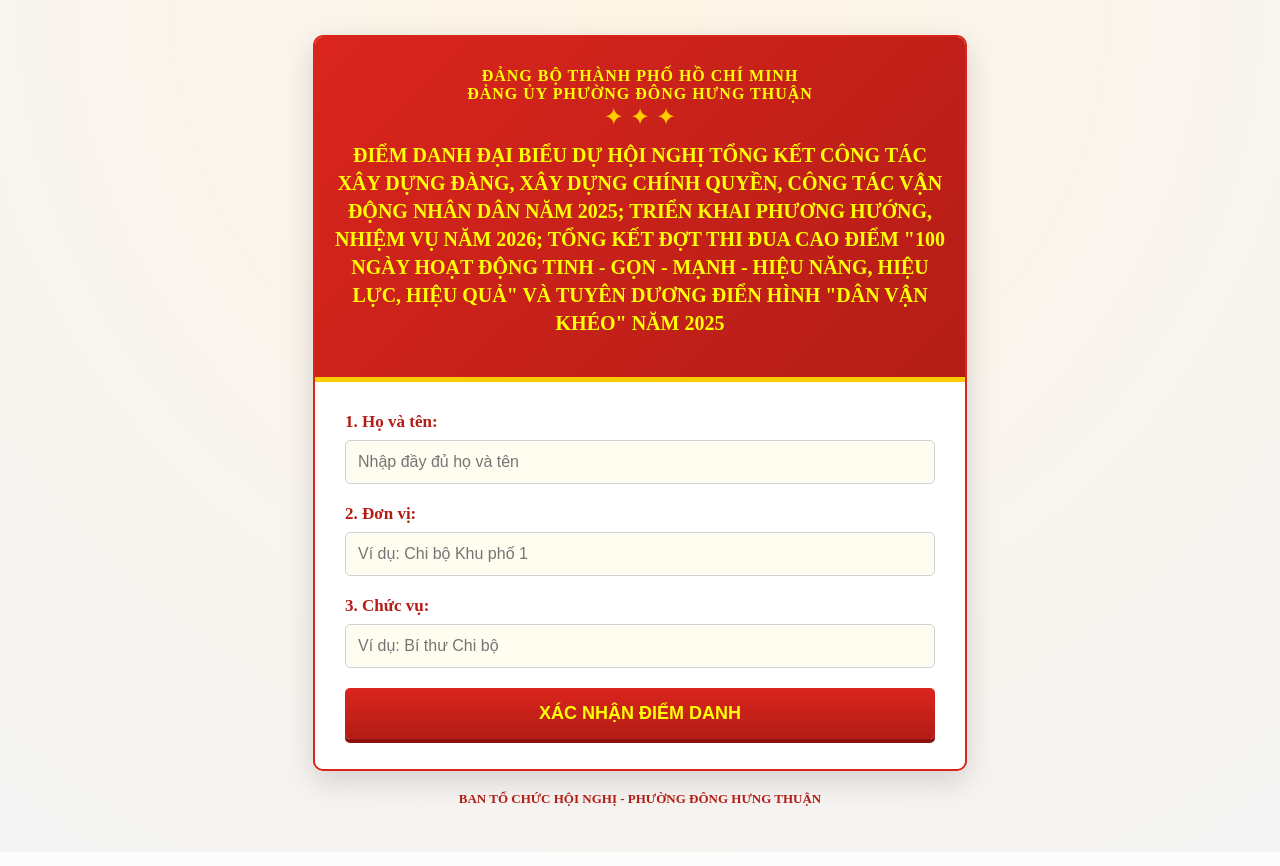
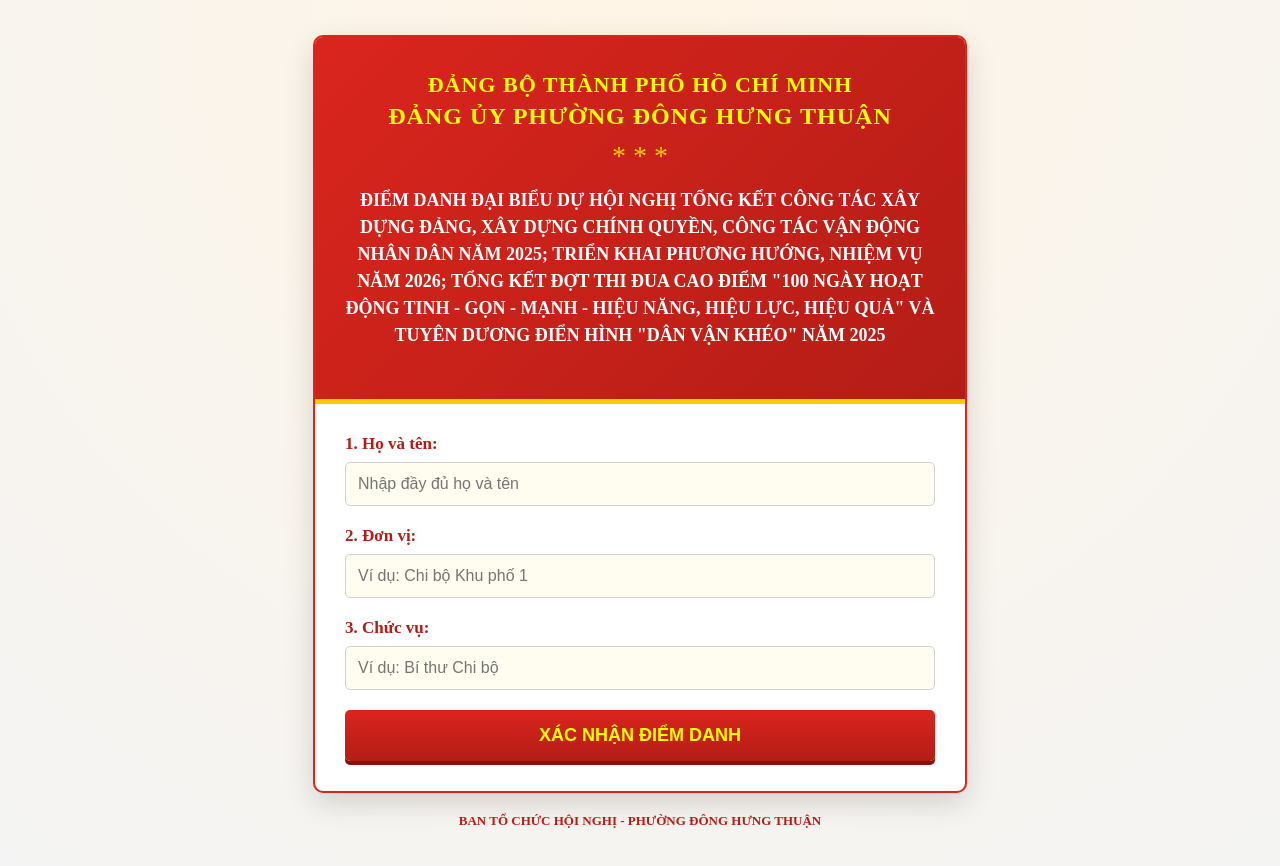
Before and after one commit to veo362005-gif/diemdanhhoinghi, a plain HTML site: page index1.html in a window 1280 px wide. Drawn offline with Linux system fonts and the light colour scheme.

Commit message:
Update header styles and content in index1.html

```diff
--- a/index1.html
+++ b/index1.html
@@ -25,11 +25,25 @@
             background: linear-gradient(135deg, #da251d 0%, #b31d16 100%);
             color: #ffff00;
             text-align: center;
-            padding: 30px 20px;
+            padding: 35px 20px;
             border-bottom: 5px solid #ffcc00;
         }
-        .header h2 { margin: 0; font-size: 16px; letter-spacing: 1px; }
-        .header h1 { margin: 10px 0; font-size: 20px; line-height: 1.4; text-transform: uppercase; }
+        /* Tăng size chữ 2 dòng đầu */
+        .line1 { font-size: 22px; font-weight: bold; margin: 0; letter-spacing: 1px; }
+        .line2 { font-size: 24px; font-weight: bold; margin: 5px 0; letter-spacing: 1px; }
+
+        /* 3 ký tự sao */
+        .stars { font-size: 28px; margin: 10px 0; color: #ffcc00; }
+
+        /* Nội dung phía dưới nhỏ hơn 2 dòng đầu */
+        .title-main {
+            margin: 15px 0;
+            font-size: 18px;
+            line-height: 1.5;
+            text-transform: uppercase;
+            font-weight: bold;
+            color: #ffffff; /* Chuyển sang màu trắng để phân biệt với 2 dòng đầu màu vàng */
+        }
 
         form { padding: 30px; }
         .form-group { margin-bottom: 20px; }
@@ -43,7 +57,6 @@
             font-size: 16px;
             background-color: #fffdf0;
         }
-        input:focus { border-color: #ffcc00; outline: none; box-shadow: 0 0 5px rgba(255, 204, 0, 0.5); }
 
         button {
             width: 100%;
@@ -57,23 +70,20 @@
             cursor: pointer;
             text-transform: uppercase;
             box-shadow: 0 4px 0 #8b120c;
-            transition: all 0.2s;
         }
-        button:active { transform: translateY(3px); box-shadow: 0 1px 0 #8b120c; }
-        button:disabled { background: #ccc; color: #666; box-shadow: none; cursor: not-allowed; }
-
         .footer { text-align: center; font-size: 13px; color: #b31d16; margin-top: 20px; font-weight: bold; padding-bottom: 30px; }
-        .decoration { text-align: center; margin-bottom: 10px; color: #ffcc00; font-size: 24px; }
     </style>
 </head>
 <body>
 
 <div class="container">
     <div class="header">
-        <h2>ĐẢNG BỘ THÀNH PHỐ HỒ CHÍ MINH</h2>
-        <h2>ĐẢNG ỦY PHƯỜNG ĐÔNG HƯNG THUẬN</h2>
-        <div class="decoration">✦ ✦ ✦</div>
-        <h1>ĐIỂM DANH ĐẠI BIỂU DỰ HỘI NGHỊ TỔNG KẾT CÔNG TÁC XÂY DỰNG ĐÀNG, XÂY DỰNG CHÍNH QUYỀN, CÔNG TÁC VẬN ĐỘNG NHÂN DÂN NĂM 2025; TRIỂN KHAI PHƯƠNG HƯỚNG, NHIỆM VỤ NĂM 2026; TỔNG KẾT ĐỢT THI ĐUA CAO ĐIỂM "100 NGÀY HOẠT ĐỘNG TINH - GỌN - MẠNH - HIỆU NĂNG, HIỆU LỰC, HIỆU QUẢ" VÀ TUYÊN DƯƠNG ĐIỂN HÌNH "DÂN VẬN KHÉO" NĂM 2025</h1>
+        <p class="line1">ĐẢNG BỘ THÀNH PHỐ HỒ CHÍ MINH</p>
+        <p class="line2">ĐẢNG ỦY PHƯỜNG ĐÔNG HƯNG THUẬN</p>
+        <div class="stars">* * *</div>
+        <div class="title-main">
+            ĐIỂM DANH ĐẠI BIỂU DỰ HỘI NGHỊ TỔNG KẾT CÔNG TÁC XÂY DỰNG ĐẢNG, XÂY DỰNG CHÍNH QUYỀN, CÔNG TÁC VẬN ĐỘNG NHÂN DÂN NĂM 2025; TRIỂN KHAI PHƯƠNG HƯỚNG, NHIỆM VỤ NĂM 2026; TỔNG KẾT ĐỢT THI ĐUA CAO ĐIỂM "100 NGÀY HOẠT ĐỘNG TINH - GỌN - MẠNH - HIỆU NĂNG, HIỆU LỰC, HIỆU QUẢ" VÀ TUYÊN DƯƠNG ĐIỂN HÌNH "DÂN VẬN KHÉO" NĂM 2025
+        </div>
     </div>
 
     <form id="attendanceForm">
@@ -115,7 +125,6 @@
         formData.append('fullname', form.fullname.value);
         formData.append('unit', form.unit.value);
         formData.append('position', form.position.value);
-        // Vì hội nghị này không có chuyên đề, ta gửi giá trị mặc định để Google Sheet không bị trống cột cuối
         formData.append('topics', "Dự Hội nghị Tổng kết 2025");
 
         fetch(scriptURL, { method: 'POST', mode: 'no-cors', body: formData})
@@ -126,7 +135,7 @@
                 btn.innerHTML = "XÁC NHẬN ĐIỂM DANH";
             })
             .catch(error => {
-                alert('Có lỗi xảy ra: ' + error.message);
+                alert('Lỗi: ' + error.message);
                 btn.disabled = false;
                 btn.innerHTML = "XÁC NHẬN ĐIỂM DANH";
             });
```
